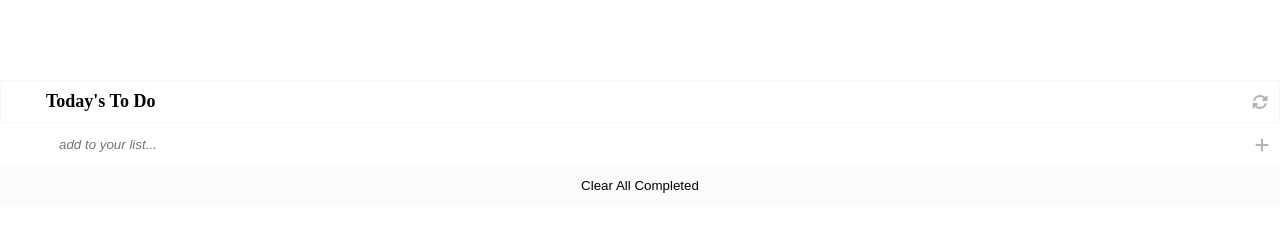
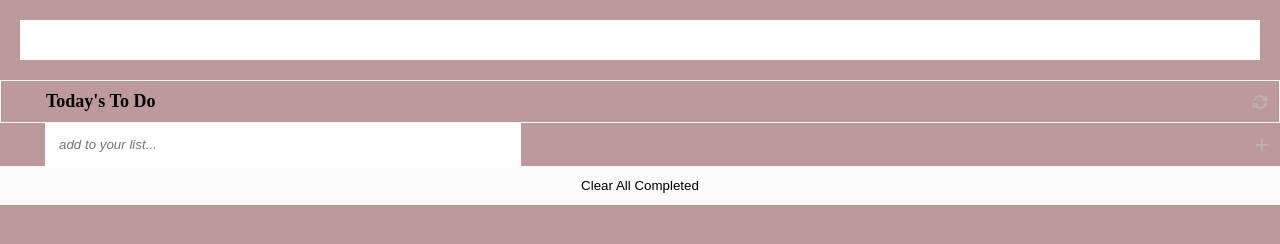
Before and after one commit to techmoves/todo-list, a website built with webpack: page src/index.html in a window 1280 px wide. Built offline with nearby package versions, Linux system fonts and the light colour scheme.

Commit message:
bacchround color

```diff
--- a/package.json
+++ b/package.json
@@ -6,6 +6,7 @@
   "main": "index.js",
   "scripts": {
     "build": "webpack --mode production",
+    "test": "jest --coverage",
     "start": "webpack serve --mode development"
   },
   "keywords": [],
--- a/src/style.css
+++ b/src/style.css
@@ -1,5 +1,6 @@
 body {
   margin: 0;
+  background-color: rgb(189, 153, 153);
 }
 
 h1 {
```
Also changed, not shown: write.test.js (added), 1 other file.
